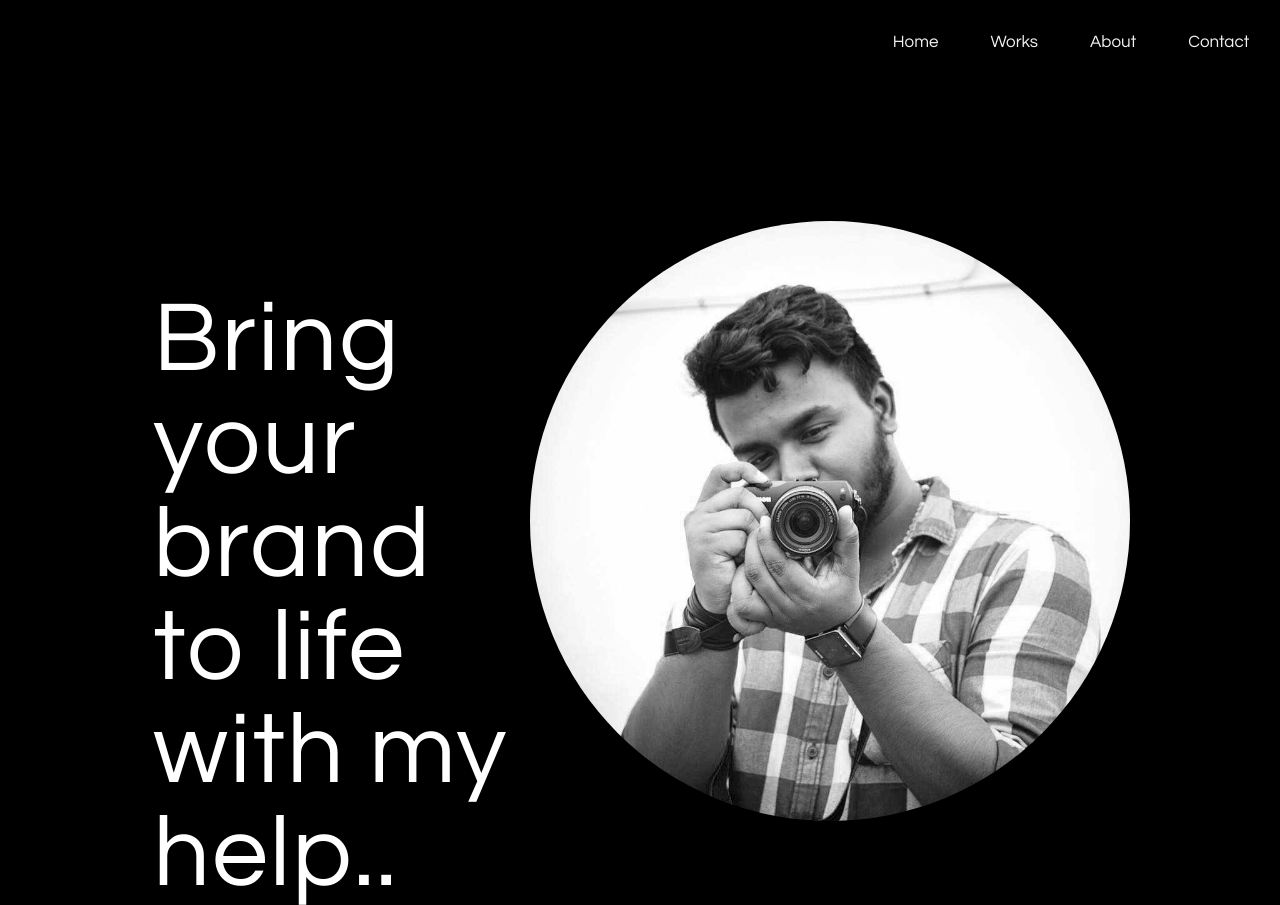
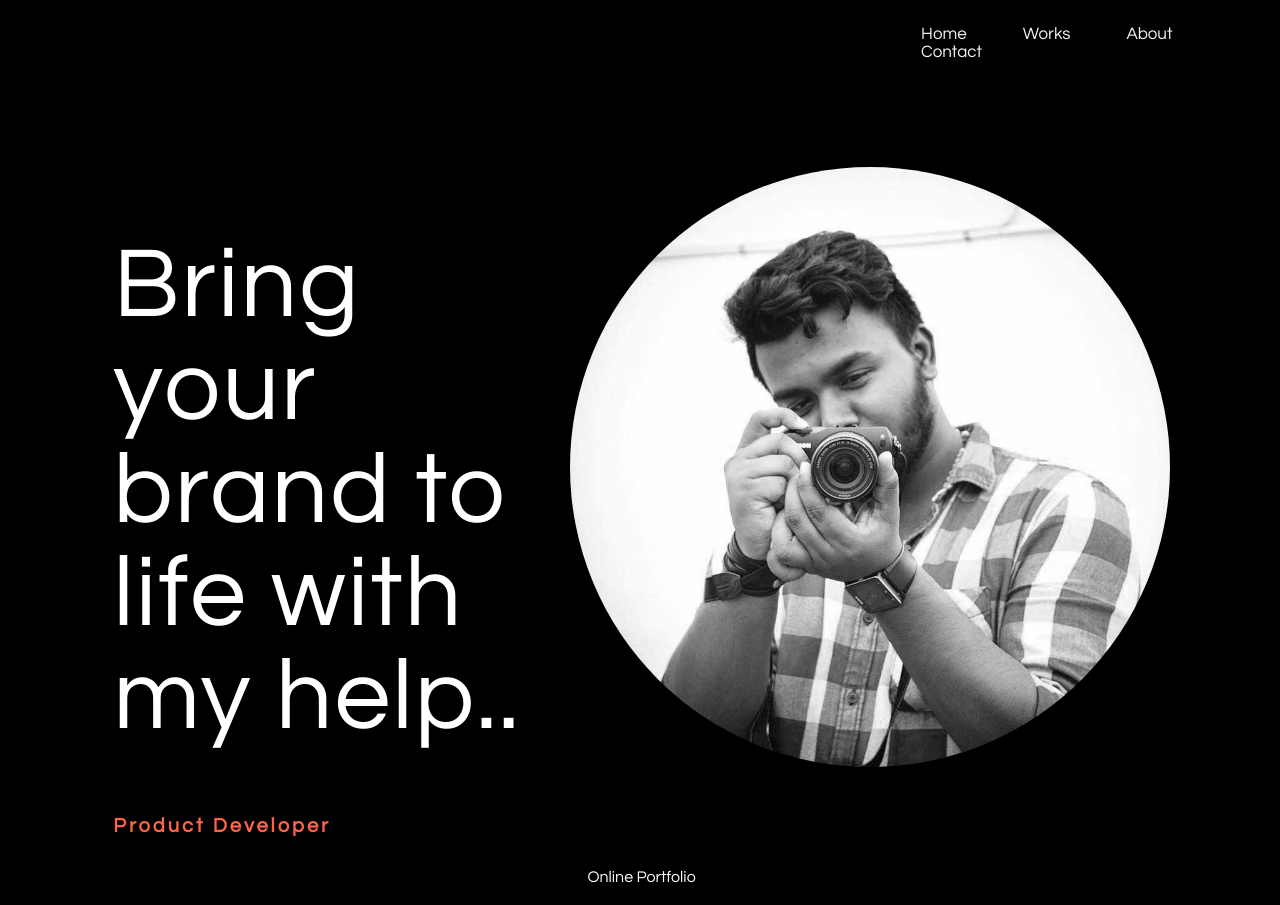
Before and after one commit to venkatesh-rao/emiljoeantony.github.io, a plain HTML site: page index.html in a window 1280 px wide. Shown: the top 905 px of the page. Drawn offline with Linux system fonts and the light colour scheme.

Commit message:
changes made

```diff
--- a/index.html
+++ b/index.html
@@ -17,15 +17,18 @@
 
   <body>
     <!--top navigation starts here-->
-    <div class="topnav">
-      <a href="#contact">Contact</a>
+    <div class="topNavigation">
+      <a class="active" href="#Home">Home</a>
+      <a href="#Work">Works</a>
       <a href="#About">About</a>
-      <a href="#Work">Works</a>
-      <a class="active" href="#home">Home</a>
+      <a href="#Contact">Contact</a>
+
+
+
     </div><!--top navigation ends here-->
 
     <!--home section starts here, with a class name flex-->
-    <div id="home" class="flex">
+    <div id="Home" class="flex">
       <!--class box contains the profile picture with the class name box-image and herotext-->
       <div class="box">
         <img src="images/mi.jpg" class="box-img" />
@@ -129,7 +132,7 @@
 
 
 <!--contact section starts here-->
-      <div id="contact" class="contact">
+      <div id="Contact" class="contact">
         <!--this class row contains the title and the dividing line-->
         <div class="row">
           <div class="column">
--- a/styles.css
+++ b/styles.css
@@ -18,7 +18,7 @@
   text-align: justify;
   color: white;
   font-family: 'Century Gothic', sans-serif;
-  padding: 120px;
+  padding: 80px;
 }
 .box-img {
   border-radius: 50%;
@@ -36,34 +36,32 @@
 .box h5 {
   font-size: 20px;
   letter-spacing: 3px;
-  font-weight: 100;
   color: tomato;
 }
 .box p {
   text-align: center;
 }
+.topNavigation {
+  overflow: hidden;
+  margin: 2% 0 0 70%;
 
-.topnav {
-  overflow: hidden;
-  top: 0;
 }
 /* Style the links inside the navigation bar */
-.topnav a {
-  float: right;
+.topNavigation a {
   color: #f2f2f2;
   text-align: center;
-  padding: 25px 26px;
+  padding:  25px 26px;
   text-decoration: none;
   font-size: 17px;
   font-family: 'Century Gothic', sans-serif;
 }
 /* Change the color of links on hover */
-.topnav a:hover {
+.topNavigation a:hover {
   background-color: tomato;
   color: black;
 }
 /* Add a color to the active/current link */
-.topnav a.active {
+.topNavigation a.active {
 font: color black;
 }
 
```
